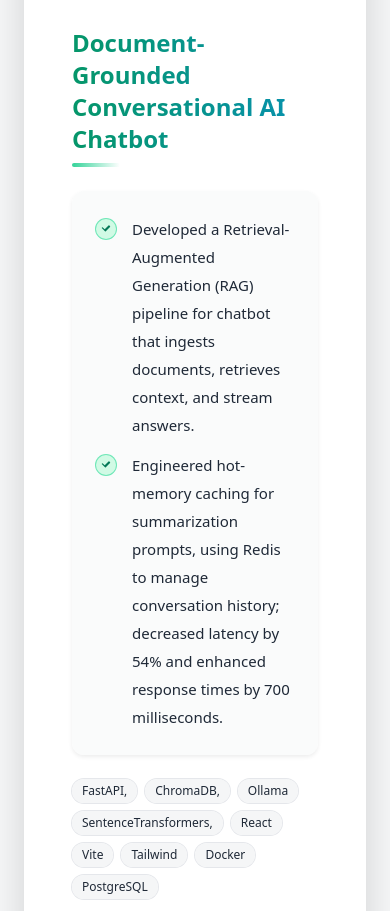
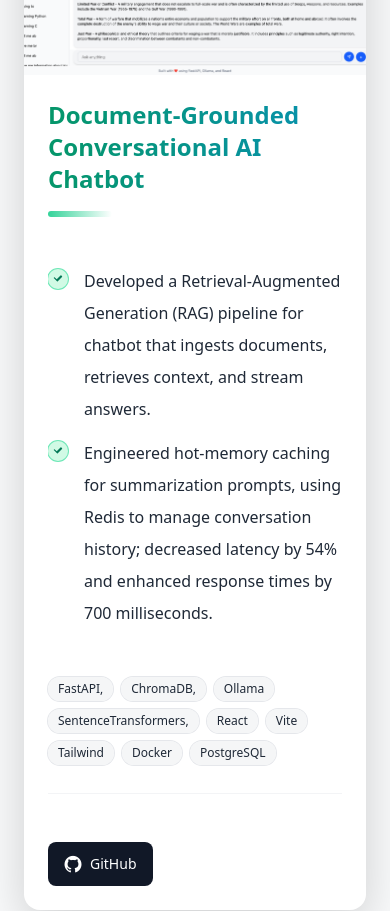
Before and after one commit to rahulbhatra/me, a React (Create React App) app: page / in a window 390 px wide. Shown: the part 8878-9789 px from the top of the page. Built offline with nearby package versions, Linux system fonts and the light colour scheme.

Commit message:
Added information to project section

```diff
--- a/src/components/Projects.js
+++ b/src/components/Projects.js
@@ -5,8 +5,88 @@ import CrimeAnalysis from '../crime_analysis.jpg';
 import Portfolio from '../portfolio.jpg';
 import SmartPortables from '../SmartPortables.png';
 import HomeWeather from '../HomeWeather.png';
+import DragonAssist from '../assets/DragonAssist.png';
 
-const images = [null, SmartPortables, HomeWeather, SeparatingPoints, CrimeAnalysis, Portfolio];
+const DescriptionList = ({ descriptions, collapsedCount = 4 }) => {
+  const [expanded, setExpanded] = React.useState(false);
+  const containerRef = React.useRef(null);
+  const [maxHeight, setMaxHeight] = React.useState('0px');
+
+  const computeCollapsedHeight = React.useCallback(() => {
+    const el = containerRef.current;
+    if (!el) return '0px';
+    const items = el.querySelectorAll('li');
+    const count = Math.min(collapsedCount, items.length);
+    let h = 0;
+    for (let i = 0; i < count; i++) h += items[i].offsetHeight;
+    // Tailwind space-y-3 = 0.75rem = 12px
+    const gap = 12;
+    const gaps = Math.max(0, count - 1);
+    h += gap * gaps;
+    return `${h}px`;
+  }, [collapsedCount]);
+
+  const computeExpandedHeight = React.useCallback(() => {
+    const el = containerRef.current;
+    return el ? `${el.scrollHeight}px` : '0px';
+  }, []);
+
+  React.useLayoutEffect(() => {
+    const setHeights = () => setMaxHeight(expanded ? computeExpandedHeight() : computeCollapsedHeight());
+    setHeights();
+    const onResize = () => setHeights();
+    window.addEventListener('resize', onResize);
+    return () => window.removeEventListener('resize', onResize);
+  }, [expanded, computeCollapsedHeight, computeExpandedHeight]);
+
+  return (
+    <div className="mt-5">
+      {/* Animated height wrapper */}
+      <div
+        ref={containerRef}
+        style={{ maxHeight, transition: 'max-height 350ms ease', overflow: 'hidden' }}
+      >
+        <ul className="space-y-3">
+          {descriptions.map((d, i) => {
+            const isExtra = i >= collapsedCount;
+            return (
+              <li
+                key={`desc-${i}`}
+                className={[
+                  'flex items-start gap-3 text-[16px] leading-8 text-gray-800 transition duration-300',
+                  isExtra ? (expanded ? 'opacity-100 translate-y-0' : 'opacity-0 -translate-y-1') : 'opacity-100 translate-y-0',
+                ].join(' ')}
+              >
+                <span className="mt-1 inline-flex h-5 w-5 flex-none items-center justify-center rounded-full bg-emerald-100 ring-1 ring-emerald-300">
+                  <svg viewBox="0 0 20 20" fill="currentColor" className="h-3 w-3 text-emerald-700">
+                    <path fillRule="evenodd" d="M16.704 5.29a1 1 0 010 1.42l-7.01 7.01a1 1 0 01-1.42 0L3.296 8.734a1 1 0 111.414-1.414l3.155 3.155 6.303-6.303a1 1 0 011.536 0z" clipRule="evenodd" />
+                  </svg>
+                </span>
+                <span className="whitespace-pre-line">{d}</span>
+              </li>
+            );
+          })}
+        </ul>
+      </div>
+
+      {descriptions.length > collapsedCount && (
+        <button
+          type="button"
+          onClick={() => setExpanded((v) => !v)}
+          className="mt-4 inline-flex items-center gap-2 rounded-lg ring-1 ring-gray-300 px-3 py-2 text-sm font-medium text-gray-900 transition hover:bg-gray-50 focus:outline-none focus-visible:ring-2 focus-visible:ring-emerald-400"
+          aria-expanded={expanded}
+        >
+          <span className="material-icons-outlined text-base" aria-hidden>
+            {expanded ? 'expand_less' : 'expand_more'}
+          </span>
+          {expanded ? 'Show less' : 'Show more'}
+        </button>
+      )}
+    </div>
+  );
+};
+
+const images = [DragonAssist, SmartPortables, HomeWeather, SeparatingPoints, CrimeAnalysis, Portfolio];
 
 const Projects = () => {
   return (
@@ -14,7 +94,7 @@ const Projects = () => {
       <div className="mx-auto max-w-7xl px-4 sm:px-6 lg:px-8">
         <div className="text-center mb-12">
           <h2 className="text-3xl md:text-4xl font-extrabold tracking-tight text-gray-900 uppercase">Projects</h2>
-          <p className="mt-3 text-base md:text-lg text-gray-600">A snapshot of what I build and how I think.</p>
+          <p className="mt-3 text-base md:text-lg text-gray-600">A glimpse into what I create and the way I approach building — blending technical precision with creative problem-solving to craft solutions that are as thoughtful as they are impactful.</p>
         </div>
 
         {/* Grid */}
@@ -54,27 +134,14 @@ const ProjectCard = ({ project, image }) => {
       </div>
 
       {/* Content */}
-      <div className="relative p-5 sm:p-6">
+      <div className="relative p-6 sm:p-7">
         <h3 className="text-2xl font-extrabold bg-clip-text text-transparent bg-gradient-to-r from-emerald-600 via-pink-500 to-cyan-600">{project.header}</h3>
-        <div className="mt-2 h-1 w-12 rounded-full bg-gradient-to-r from-emerald-400 to-pink-400" />
+        <div className="mt-3 h-1.5 w-16 rounded-full bg-gradient-to-r from-emerald-400 to-pink-400" />
         {Array.isArray(project.description) ? (
-          <div className="mt-4 rounded-xl bg-gray-50/80 ring-1 ring-gray-200 shadow-sm p-4 sm:p-5">
-            <ul className="space-y-3">
-              {project.description.map((d, i) => (
-                <li key={`${project.header}-desc-${i}`} className="flex items-start gap-3 text-[15px] leading-7 text-gray-800">
-                  <span className="mt-1 inline-flex h-5 w-5 flex-none items-center justify-center rounded-full bg-emerald-100 ring-1 ring-emerald-300">
-                    <svg viewBox="0 0 20 20" fill="currentColor" className="h-3 w-3 text-emerald-700">
-                      <path fillRule="evenodd" d="M16.704 5.29a1 1 0 010 1.42l-7.01 7.01a1 1 0 01-1.42 0L3.296 8.734a1 1 0 111.414-1.414l3.155 3.155 6.303-6.303a1 1 0 011.536 0z" clipRule="evenodd" />
-                    </svg>
-                  </span>
-                  <span className="whitespace-pre-line">{d}</span>
-                </li>
-              ))}
-            </ul>
-          </div>
+          <DescriptionList descriptions={project.description} collapsedCount={4} />
         ) : (
-          <div className="mt-4 rounded-xl border-l-4 border-emerald-400 bg-gray-50/80 p-4 sm:p-5 ring-1 ring-gray-200 shadow-sm">
-            <p className="text-[15px] leading-7 text-gray-800 whitespace-pre-line">
+          <div className="mt-5">
+            <p className="text-[16px] leading-8 text-gray-800 whitespace-pre-line">
               {project.description}
             </p>
           </div>
@@ -93,7 +160,7 @@ const ProjectCard = ({ project, image }) => {
 
         {/* Tags (optional) */}
         {tags.length > 0 && (
-          <ul className="mt-4 flex flex-wrap gap-2">
+          <ul className="mt-5 flex flex-wrap gap-2">
             {tags.map((t) => (
               <li key={t} className="rounded-full bg-gray-100/80 px-2.5 py-1 text-xs font-medium text-gray-800 ring-1 ring-gray-200 hover:bg-gray-200">
                 {t}
@@ -104,7 +171,7 @@ const ProjectCard = ({ project, image }) => {
 
         {/* Actions */}
         {(hasGithub || hasDemo) && (
-          <div className="mt-6 border-t border-gray-100 pt-4 flex flex-wrap items-center gap-3">
+          <div className="mt-7 border-t border-gray-100 pt-5 flex flex-wrap items-center gap-3">
             {hasGithub && (
               <a
                 href={project.github_link}
@@ -122,13 +189,10 @@ const ProjectCard = ({ project, image }) => {
                 href={project.demo_link}
                 target="_blank"
                 rel="noreferrer"
-                className="inline-flex items-center gap-2 rounded-lg ring-1 ring-gray-300 px-3 py-2 text-sm font-medium text-gray-900 transition hover:bg-gray-50 focus:outline-none focus-visible:ring-2 focus-visible:ring-emerald-400"
+                className="inline-flex items-center gap-2 rounded-full border border-emerald-400 bg-white px-4 py-2 text-sm font-semibold text-emerald-700 shadow-sm transition hover:bg-emerald-50 hover:shadow focus:outline-none focus-visible:ring-2 focus-visible:ring-emerald-400"
                 aria-label={`Open live demo for ${project.header}`}
               >
-                <span className="material-icons-outlined text-base" aria-hidden>
-                  open_in_new
-                </span>
-                Live Demo
+                <span>Live Demo</span>
               </a>
             )}
           </div>
--- a/src/data/projects.json
+++ b/src/data/projects.json
@@ -5,41 +5,52 @@
       "Developed a Retrieval-Augmented Generation (RAG) pipeline for chatbot that ingests documents, retrieves context, and stream answers.",
       "Engineered hot-memory caching for summarization prompts, using Redis to manage conversation history; decreased latency by 54% and enhanced response times by 700 milliseconds."
     ],
-    "github_link": "https://github.com/rahulbhatra/SmartPortables",
+    "github_link": "https://github.com/rahulbhatra/rag-doc-bot",
     "tags": ["FastAPI,", "ChromaDB,", "Ollama", "SentenceTransformers,", "React", "Vite", "Tailwind", "Docker", "PostgreSQL"]
   },
   {
     "img": "../SmartPortables.png",
     "header": "Smart Portables",
-    "description": "Full‑stack e‑commerce platform for consumer electronics built on Java Servlets/Tomcat with MongoDB + MySQL. Features catalog search, shopping cart, checkout, order history, and an admin dashboard for inventory & pricing. Focused on clean domain modeling and ACID guarantees for orders.",
+    "description": [
+      "Full‑stack e‑commerce platform for consumer electronics built on Java Servlets/Tomcat with MongoDB + MySQL.",
+      "Features catalog search, shopping cart, checkout, order history, and an admin dashboard for inventory & pricing. Focused on clean domain modeling and ACID guarantees for orders."
+    ],
     "github_link": "https://github.com/rahulbhatra/SmartPortables",
     "tags": ["Java", "Servlets", "Tomcat", "MySQL", "MongoDB", "E‑commerce"]
   },
   {
     "img": "../HomeWeather.png",
     "header": "Home Weather",
-    "description": "Android app showing current conditions, next 48‑hour hourly, and 7‑day forecasts with location awareness and graceful error states. Consumes a public weather REST API and caches recent results to reduce calls.",
+    "description": [
+      "Android app showing current conditions, next 48‑hour hourly, and 7‑day forecasts with location awareness and graceful error states. Consumes a public weather REST API and caches recent results to reduce calls."
+    ],
     "github_link": "https://github.com/rahulbhatra/HomeWeather",
     "tags": ["Android", "Java", "REST API", "Caching", "Mobile"]
   },
   {
     "img": "../separating_points.jpg",
     "header": "Separating Points by Axis‑Parallel Lines",
-    "description": "Algorithmic toolkit that explores separating planar point sets with axis‑parallel lines, including heuristics and exact routines. Includes visualization, complexity analysis, and experiment harness for benchmarking on synthetic datasets.",
+    "description": [
+      "Algorithmic toolkit that explores separating planar point sets with axis‑parallel lines, including heuristics and exact routines. Includes visualization, complexity analysis, and experiment harness for benchmarking on synthetic datasets."
+    ],
     "github_link": "https://github.com/rahulbhatra/SEPARATING-POINTS-BY-AXIS-PARALLEL-LINES",
     "tags": ["Algorithms", "Computational Geometry", "Heuristics", "Visualization"]
   },
   {
     "img": "../separating_points.jpg",
     "header": "Crime Analysis & Prediction",
-    "description": "Exploratory + predictive analytics on Chicago crime data. Combined time‑series techniques (expanding window) with ML baselines to compare forecast accuracy; built clean data pipelines and visual dashboards for trend analysis.",
+    "description": [
+      "Exploratory + predictive analytics on Chicago crime data. Combined time‑series techniques (expanding window) with ML baselines to compare forecast accuracy; built clean data pipelines and visual dashboards for trend analysis."
+    ],
     "github_link": "https://github.com/rahulbhatra/crime_rate_analysis_and_prediction",
     "tags": ["Python", "Pandas", "Time‑Series", "Forecasting", "ML", "Visualization"]
   },
   {
     "img": "../separating_points.jpg",
     "header": "Portfolio",
-    "description": "Personal site showcasing projects, experience, and writing. Built with React + Tailwind, animated particles, EmailJS contact form, and a responsive design system.",
+    "description": [
+      "Personal site showcasing projects, experience, and writing. Built with React + Tailwind, animated particles, EmailJS contact form, and a responsive design system."
+    ],
     "github_link": "https://github.com/rahulbhatra/me",
     "demo_link": "https://rahulbhatra.github.io/me",
     "tags": ["React", "Tailwind CSS", "EmailJS", "GitHub Pages", "SPA"]
```
Also changed, not shown: src/assets/DragonAssist.png (added).
